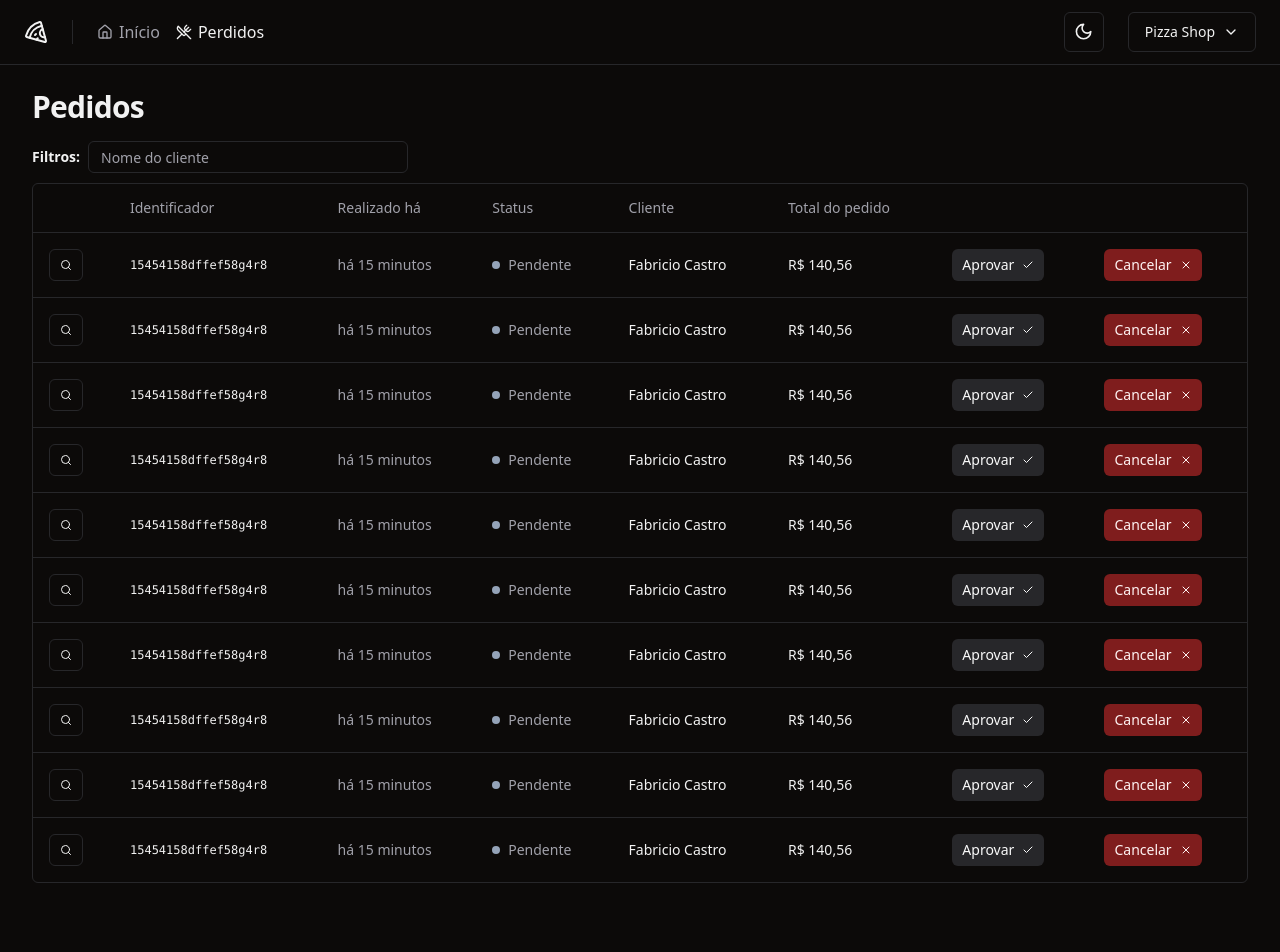
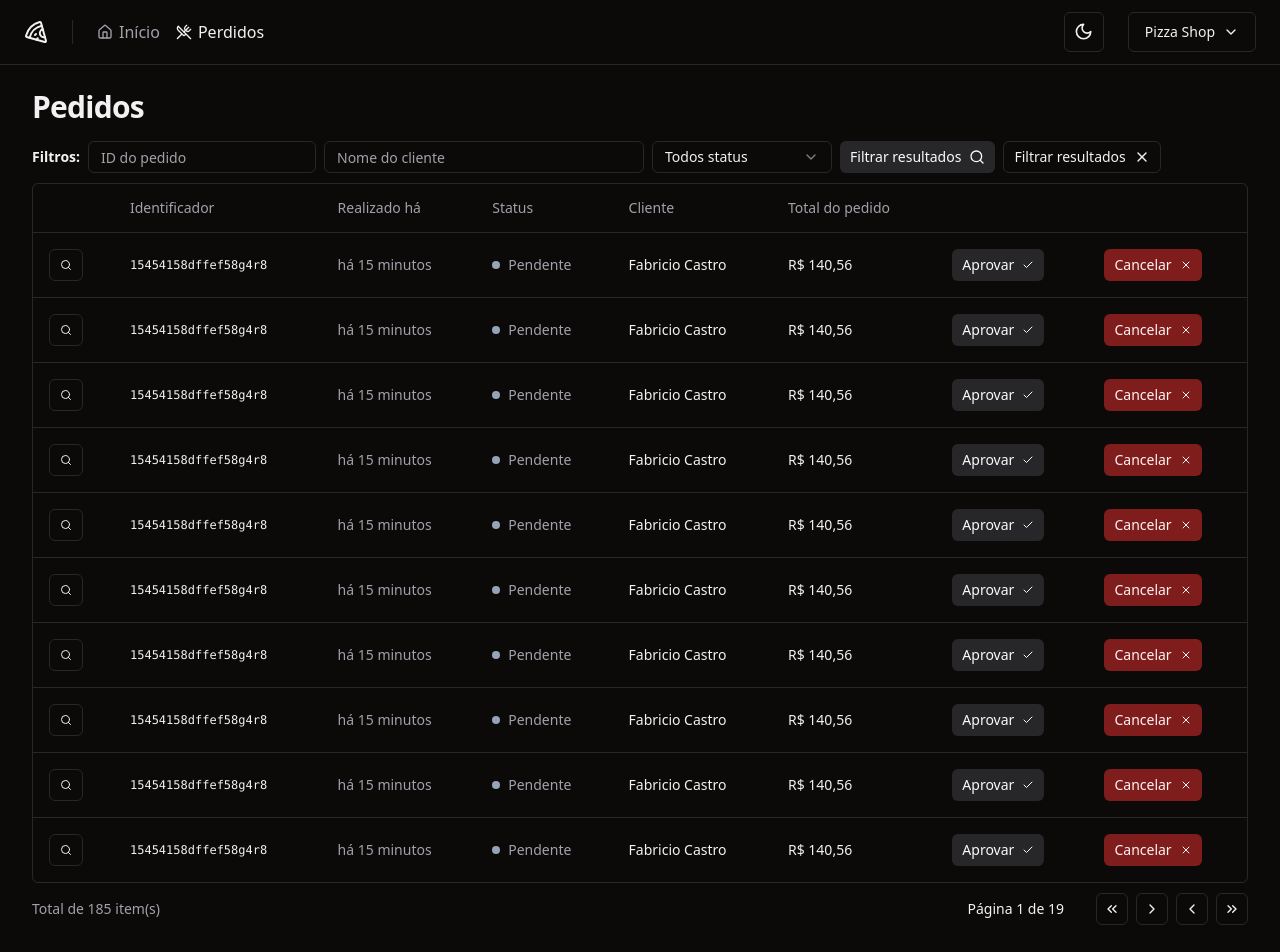
Before and after one commit to fabriciofcastro/pizzashop, a React (Vite) app: page /orders in a window 1280 px wide. Shown: the top 952 px of the page. Before the commit the page ends 915 px from the top, so only its background shows below. Built offline with nearby package versions, Linux system fonts and the light colour scheme.

Commit message:
completed order page and pagination

```diff
--- /dev/null
+++ b/src/components/pages/orders/order-table-filters.tsx
@@ -0,0 +1,36 @@
+
+import { Button } from '../../ui/button'
+import { Input } from '../../ui/input'
+import { Select, SelectContent, SelectItem, SelectTrigger, SelectValue } from '../../ui/select'
+import { Search, X } from 'lucide-react'
+
+export function OrderTableFilters() {
+  return (
+    <form action="" className="flex items-center gap-2">
+    <span className="text-sm font-semibold">Filtros: </span>
+    <Input placeholder="ID do pedido" className="h-8 w-auto" />
+    <Input placeholder="Nome do cliente" className="h-8 w-[320px]" />
+    <Select defaultValue='all'>
+      <SelectTrigger className="h-8 w-[180px]">
+        <SelectValue />
+      </SelectTrigger>
+      <SelectContent>
+      <SelectItem value="all">Todos status</SelectItem>
+        <SelectItem value="pending">Pedente</SelectItem>
+        <SelectItem value="canceled">Cancelados</SelectItem>
+        <SelectItem value="delivering">Em entrega</SelectItem>
+        <SelectItem value="delivered">Entregue</SelectItem>
+      </SelectContent>
+    </Select>
+
+    <Button type="submit" variant="secondary" size="xs">
+      Filtrar resultados
+      <Search className="w-4 h-4 ml-2"/>
+    </Button>
+    <Button type="button" variant="outline" size="xs">
+      Filtrar resultados
+      <X className="w-4 h-4 ml-2"/>
+    </Button>
+  </form>
+  )
+}
--- a/src/components/pages/orders/orders.tsx
+++ b/src/components/pages/orders/orders.tsx
@@ -1,10 +1,7 @@
-
-
 import { Helmet } from 'react-helmet-async'
-
-import { Input } from '../../ui/input'
-
 import { OrderTable } from './order-table'
+import { OrderTableFilters } from './order-table-filters'
+import { Pagination } from './pagination'
 
 export function Orders() {
   return (
@@ -14,14 +11,13 @@ export function Orders() {
       </Helmet>
       <div className="flex flex-col gap-4">
         <h1 className="text-3xl font-bold tracking-tight">Pedidos</h1>
-      </div>
-      <div className="space-y-2.5">
-        <form action="" className="flex items-center gap-2">
-          <span className="text-sm font-semibold">Filtros: </span>
-          <Input placeholder="Nome do cliente" className="h-8 w-[320px]" />
-        </form>
-        <div className="border rounded-md">
-         <OrderTable />
+
+        <div className="space-y-2.5">
+          <OrderTableFilters />
+          <div className="border rounded-md">
+            <OrderTable />
+          </div>
+          <Pagination pageIndex={0} totalCount={185} perPage={10} />
         </div>
       </div>
     </>
--- /dev/null
+++ b/src/components/pages/orders/pagination.tsx
@@ -0,0 +1,49 @@
+import { ChevronLeft, ChevronRight, ChevronsLeft, ChevronsRight } from "lucide-react";
+import { Button } from "../../ui/button";
+
+export interface PaginationProps {
+  pageIndex: number
+  totalCount: number
+  perPage: number
+}
+
+export function Pagination({ pageIndex, totalCount, perPage }: PaginationProps) {
+
+  const pages = Math.ceil(totalCount / perPage || 1);
+  return (
+    <div className="flex items-center justify-between">
+      <span className="text-sm text-muted-foreground">
+        Total de {totalCount} item(s)
+      </span>
+
+      <div className="flex items-center gap-6 lg:gap-8">
+        <div className="text-sm font-medium">
+          Página {pageIndex + 1} de {pages}
+        </div>
+        <div className="flex items-center gap-2">
+          <Button variant="outline" className="h-8 w-8 p-0">
+            <span className="sr-only">Primeira página</span>
+            <ChevronsLeft className="h-4 w-4" />
+          </Button>
+
+          <Button variant="outline" className="h-8 w-8 p-0">
+            <span className="sr-only">Página anterior</span>
+            <ChevronRight className="h-4 w-4" />
+          </Button>
+
+          <Button variant="outline" className="h-8 w-8 p-0">
+            <span className="sr-only">Próxima página</span>
+            <ChevronLeft className="h-4 w-4" />
+          </Button>
+
+          <Button variant="outline" className="h-8 w-8 p-0">
+            <span className="sr-only">Última página</span>
+            <ChevronsRight className="h-4 w-4" />
+          </Button>
+
+
+        </div>
+      </div>
+    </div>
+  )
+}
```
